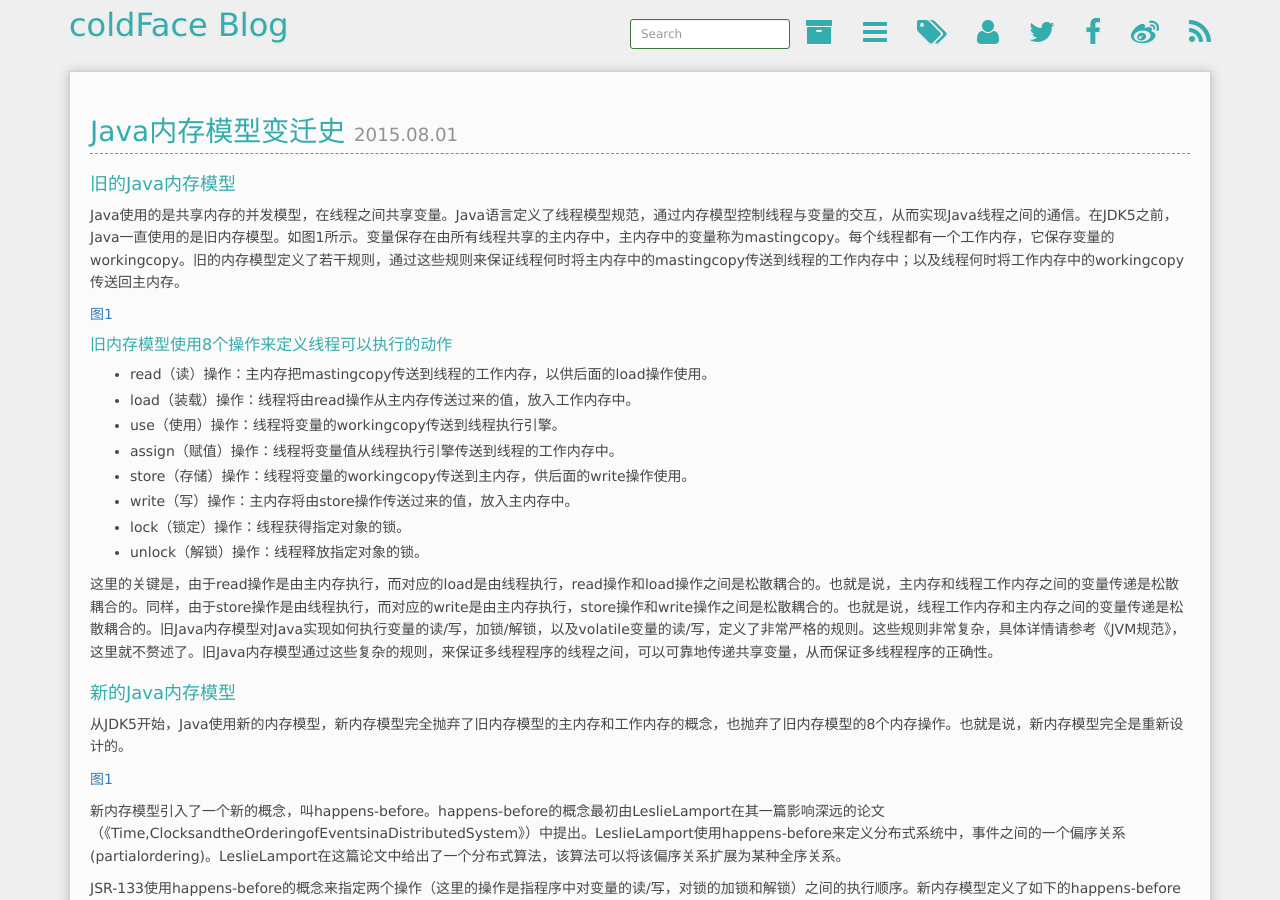
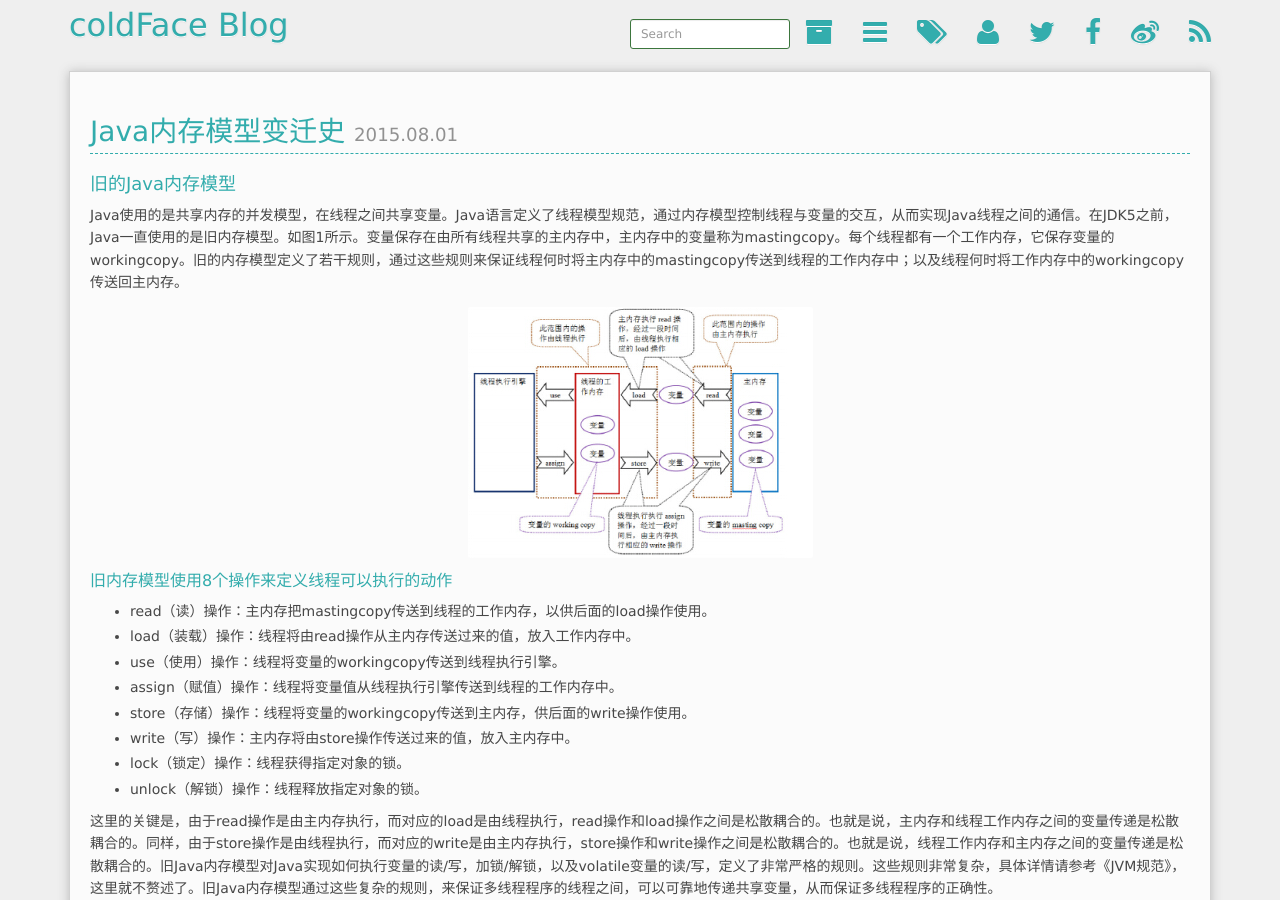
Before and after one commit to jackzhao29/jackzhao29.github.com, a Jekyll site: the page built from _posts/2015-08-01-Java内存模型变迁史.md, in a window 1280 px wide and 900 px high. Built offline with Jekyll 4.4.1, drawn with Linux system fonts in a browser that asks for light colours; Markdown is read by kramdown in place of the engine named in the settings; comment, search, counter and statistics services are not loaded.

Commit message:
update blog

```diff
--- a/_posts/2015-08-01-Java内存模型变迁史.md
+++ b/_posts/2015-08-01-Java内存模型变迁史.md
@@ -9,7 +9,7 @@ tags: [java]
 ### 旧的Java内存模型
 Java使用的是共享内存的并发模型，在线程之间共享变量。Java语言定义了线程模型规范，通过内存模型控制线程与变量的交互，从而实现Java线程之间的通信。在JDK5之前，Java一直使用的是旧内存模型。如图1所示。变量保存在由所有线程共享的主内存中，主内存中的变量称为mastingcopy。每个线程都有一个工作内存，它保存变量的workingcopy。旧的内存模型定义了若干规则，通过这些规则来保证线程何时将主内存中的mastingcopy传送到线程的工作内存中；以及线程何时将工作内存中的workingcopy传送回主内存。
 
-[图1](/static/images/jmm01.jpg)
+![图1](/static/images/jmm01.jpg)
 
 #### 旧内存模型使用8个操作来定义线程可以执行的动作
 * read（读）操作：主内存把mastingcopy传送到线程的工作内存，以供后面的load操作使用。
@@ -26,7 +26,7 @@ Java使用的是共享内存的并发模型，在线程之间共享变量。Java
 ### 新的Java内存模型
 从JDK5开始，Java使用新的内存模型，新内存模型完全抛弃了旧内存模型的主内存和工作内存的概念，也抛弃了旧内存模型的8个内存操作。也就是说，新内存模型完全是重新设计的。
 
-[图1](/static/images/jmm03.png)
+![图1](/static/images/jmm03.png)
 
 新内存模型引入了一个新的概念，叫happens-before。happens-before的概念最初由LeslieLamport在其一篇影响深远的论文（《Time,ClocksandtheOrderingofEventsinaDistributedSystem》）中提出。LeslieLamport使用happens-before来定义分布式系统中，事件之间的一个偏序关系(partialordering)。LeslieLamport在这篇论文中给出了一个分布式算法，该算法可以将该偏序关系扩展为某种全序关系。
 
```
